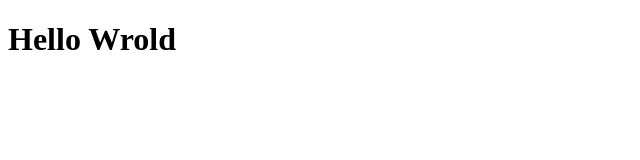
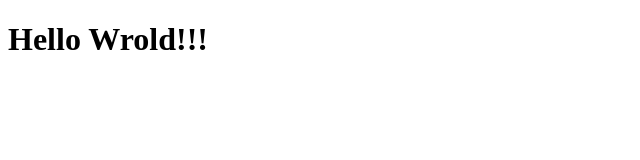
Before and after one commit to bash199/Tic_Tac_Toe_WA, a plain HTML site: page index.html in a window 1280 px wide. Shown: the full height of the page, 0-640 px from the left. Drawn offline with Linux system fonts and the light colour scheme.

Commit message:
netlify commit2

```diff
--- a/index.html
+++ b/index.html
@@ -7,6 +7,6 @@
    <title>Document</title>
 </head>
 <body>
-   <h1>Hello Wrold</h1>
+   <h1>Hello Wrold!!!</h1>
 </body>
 </html>
```
